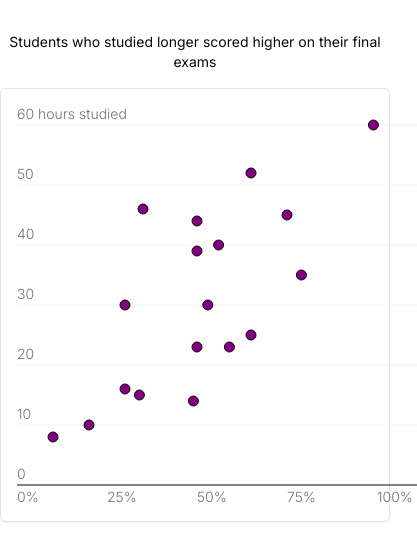
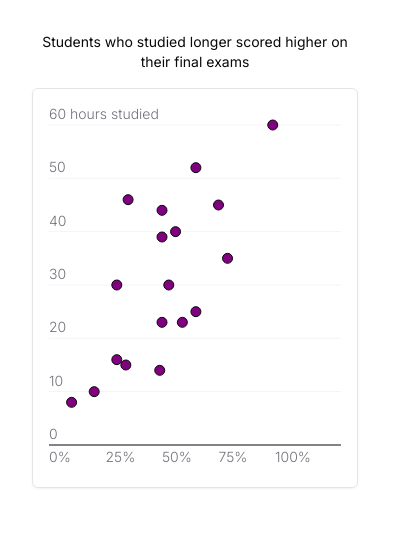
Before and after one commit to shyakadavis/datavis, a SvelteKit app: page /svg in a window 390 px wide. Shown: the top 560 px of the page, 417 px wide, since content can reach past the window. Built offline with nearby package versions, Linux system fonts and the light colour scheme.

Commit message:
responsiveness

```diff
--- a/src/routes/+layout.svelte
+++ b/src/routes/+layout.svelte
@@ -3,7 +3,7 @@
 	import { ModeWatcher } from 'mode-watcher';
 </script>
 
-<main class="mx-auto max-w-7xl py-8">
+<main class="mx-auto max-w-7xl p-8">
 	<slot />
 </main>
 
--- a/src/routes/svg/+page.svelte
+++ b/src/routes/svg/+page.svelte
@@ -11,15 +11,21 @@
 	let height = 400;
 
 	// set the margin for the SVG
+	// const margin: Margin = {
+	// 	top: 20,
+	// 	right: 40,
+	// 	bottom: 20,
+	// 	left: 0
+	// };
 	const margin: Margin = {
 		top: 20,
-		right: 40,
-		bottom: 20,
+		right: 100,
+		bottom: 60,
 		left: 0
 	};
 
 	// create a scale for the x axis
-	const x_scale = scaleLinear()
+	$: x_scale = scaleLinear()
 		.domain([0, 100]) // for this example, we know the domain of an exam score is 0-100
 		.range([0, width - margin.left - margin.right]);
 
@@ -39,7 +45,32 @@
 <h1 class="font-normal text-foreground text-sm text-center mb-4">
 	Students who studied longer scored higher on their final exams
 </h1>
-<section class="w-full bg-popover border rounded-md drop-shadow-sm grid place-items-center p-4">
+
+<section bind:clientWidth={width} bind:clientHeight={height}>
+	<svg
+		{width}
+		{height}
+		class="bg-popover border rounded-md drop-shadow-sm grid place-items-center p-4"
+	>
+		<AxisX {height} {margin} {x_scale} />
+		<AxisY {margin} {max_hours} {width} {y_scale} />
+		<g class="circles" transform="translate({margin.left} {margin.top})">
+			{#each students as student}
+				<circle
+					cx={x_scale(student.grade)}
+					cy={y_scale(student.hours)}
+					r="5"
+					fill="purple"
+					stroke="hsl(var(--foreground))"
+				/>
+			{/each}
+		</g>
+	</svg>
+</section>
+
+<!-- <section
+	class="w-full bg-popover border rounded-md drop-shadow-sm grid place-items-center p-4 my-4"
+>
 	<svg {width} {height}>
 		<AxisX {height} {margin} {x_scale} />
 		<AxisY {margin} {max_hours} {width} {y_scale} />
@@ -55,4 +86,4 @@
 			{/each}
 		</g>
 	</svg>
-</section>
+</section> -->
```
